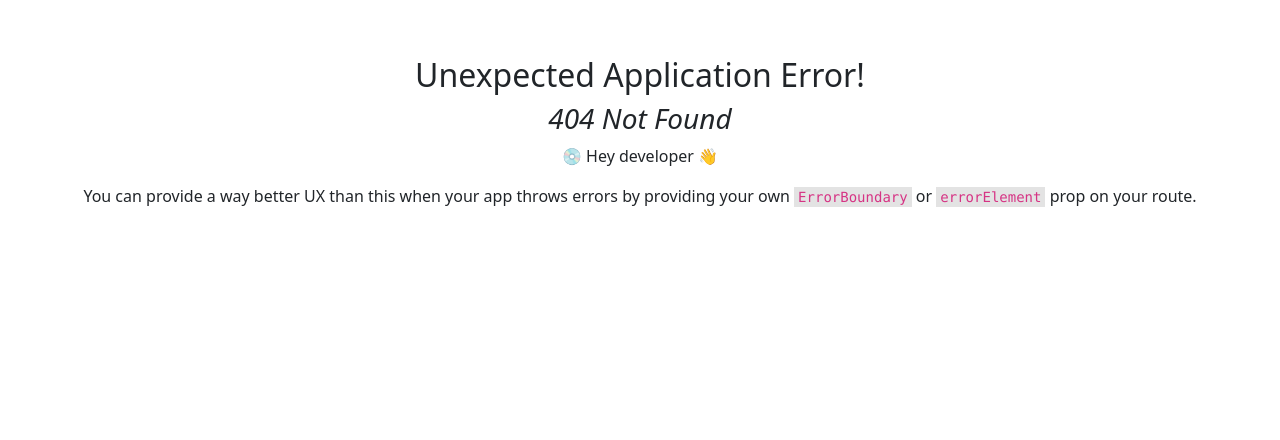
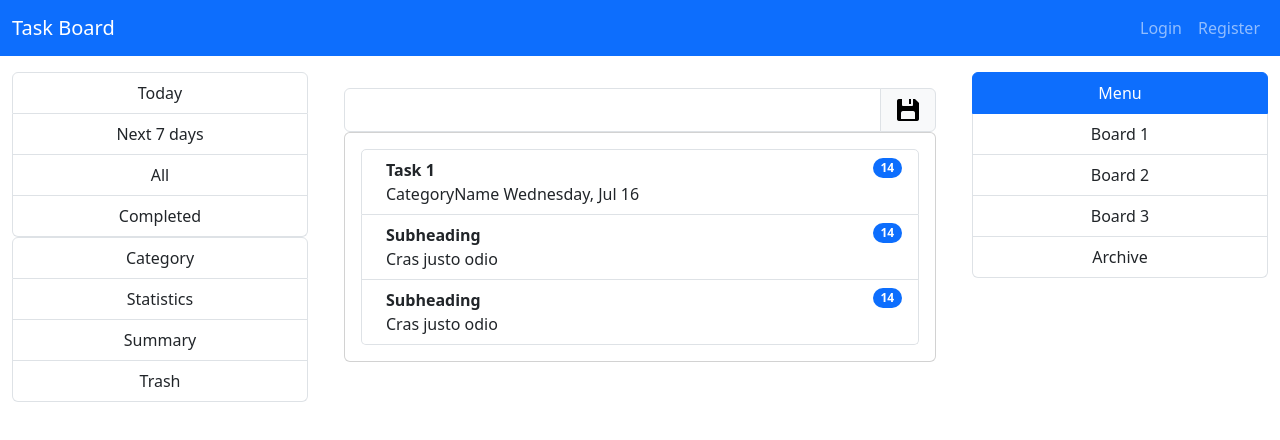
Before and after one commit to Ritesh16/TaskBoard, a React (Vite) app in the folder TaskBoard.Web/: page /home in a window 1280 px wide. Before the commit this address had no page. Shown: the top 440 px of the page. Built offline with nearby package versions, Linux system fonts and the light colour scheme.

Commit message:
Adding userhome page

```diff
--- a/TaskBoard.Web/src/app/layout/App.css
+++ b/TaskBoard.Web/src/app/layout/App.css
@@ -63,6 +63,7 @@
 .center-content {
   width: 100%;
   max-width: 980px; /* keeps main area readable */
+  text-align: left;
 }
 
 /* Responsive: stack columns on small screens */
--- a/TaskBoard.Web/src/app/layout/App.tsx
+++ b/TaskBoard.Web/src/app/layout/App.tsx
@@ -4,6 +4,7 @@ import 'bootstrap/dist/css/bootstrap.min.css';
 import { Outlet } from 'react-router-dom';
 import { useLocation } from 'react-router';
 import HomePage from '../../features/home/HomePage';
+import { Col, Container, ListGroup, Row } from 'react-bootstrap';
 
 function App() {
   const location = useLocation();
@@ -12,7 +13,37 @@ function App() {
     <>
       <NavBar />
       {location.pathname === '/' ? <HomePage /> : (
+        <Container fluid className='mt-3'>
+          <Row>
+            <Col sm>
+              <ListGroup>
+                <ListGroup.Item action href="#board/1">Today</ListGroup.Item>
+                <ListGroup.Item action href="#board/2">Next 7 days</ListGroup.Item>
+                <ListGroup.Item action href="#board/3">All</ListGroup.Item>
+                <ListGroup.Item action href="#archive">Completed</ListGroup.Item>
+              </ListGroup>
+                <ListGroup>
+                <ListGroup.Item action href="#board/1">Category</ListGroup.Item>
+                <ListGroup.Item action href="#board/2">Statistics</ListGroup.Item>
+                <ListGroup.Item action href="#board/3">Summary</ListGroup.Item>
+                <ListGroup.Item action href="#archive">Trash</ListGroup.Item>
+              </ListGroup>
+            </Col>
+            <Col sm={6}>
               <Outlet />
+            </Col>
+            <Col sm>
+              <ListGroup>
+                <ListGroup.Item active>Menu</ListGroup.Item>
+                <ListGroup.Item action href="#board/1">Board 1</ListGroup.Item>
+                <ListGroup.Item action href="#board/2">Board 2</ListGroup.Item>
+                <ListGroup.Item action href="#board/3">Board 3</ListGroup.Item>
+                <ListGroup.Item action href="#archive">Archive</ListGroup.Item>
+              </ListGroup>
+            </Col>
+          </Row>
+        </Container>
+
       )}
 
     </>
--- a/TaskBoard.Web/src/app/router/Routes.tsx
+++ b/TaskBoard.Web/src/app/router/Routes.tsx
@@ -2,6 +2,7 @@ import { createBrowserRouter } from "react-router-dom";
 import App from "../layout/App";
 import Register from "../../features/account/Register";
 import Login from "../../features/account/Login";
+import UserHome from "../../features/home/UserHome";
 
 export const router = createBrowserRouter([
     {
@@ -10,6 +11,7 @@ export const router = createBrowserRouter([
         children: [
             { path: 'login', element: <Login /> },
             { path: 'register', element: <Register /> },
+            { path: 'home', element: <UserHome /> },
         ]
     }
 ]);
--- a/TaskBoard.Web/src/features/account/Login.tsx
+++ b/TaskBoard.Web/src/features/account/Login.tsx
@@ -1,5 +1,3 @@
-import { useState } from "react";
-import type { ChangeEvent, FormEvent } from "react";
 import { Button, Col, Container, FloatingLabel, Row } from "react-bootstrap";
 import Form from "react-bootstrap/esm/Form";
 import { useNavigate } from "react-router-dom";
--- a/TaskBoard.Web/src/features/home/UserHome.tsx
+++ b/TaskBoard.Web/src/features/home/UserHome.tsx
@@ -1,45 +1,74 @@
-import { Col, Container, Dropdown, ListGroup, Row } from 'react-bootstrap'
+import { Badge, Col, Container, Dropdown, Form, InputGroup, ListGroup, Row } from 'react-bootstrap';
+import logo from '../../assets/save.png';
 
 export default function UserHome() {
     return (
         <Container fluid className='mt-3'>
             <Row>
-        <Col sm>
-           <ListGroup>
-            <ListGroup.Item active>Menu</ListGroup.Item>
-            <ListGroup.Item action href="#board/1">Board 1</ListGroup.Item>
-            <ListGroup.Item action href="#board/2">Board 2</ListGroup.Item>
-            <ListGroup.Item action href="#board/3">Board 3</ListGroup.Item>
-            <ListGroup.Item action href="#archive">Archive</ListGroup.Item>
-          </ListGroup>
+                <Col>
+                    <Form.Group as={Col} controlId="validationCustomUsername">
+                        <InputGroup hasValidation>
+                            <Form.Control
+                                type="text"
+                                aria-describedby="inputGroupPrepend"
+                                required
+                            />
+                            <InputGroup.Text id="inputGroupPrepend">
+                                <img src={logo} alt="Logo" />
+                            </InputGroup.Text>
+                            <Form.Control.Feedback type="invalid">
+                                Please choose a username.
+                            </Form.Control.Feedback>
+                        </InputGroup>
+                    </Form.Group>
                 </Col>
-        <Col sm={6}>
+            </Row>
+            <Row>
+                <Col>
                     <main className="center-wrap">
                         <div className="center-content">
                             <div className="card p-3">
-              <h2>Overview</h2>
-              <p>This is the main content area. Replace with your boards or data view.</p>
-              <Dropdown>
-                <Dropdown.Toggle variant="secondary" id="dropdown-basic">
-                  Example Actions
-                </Dropdown.Toggle>
-                <Dropdown.Menu>
-                  <Dropdown.Item href="#/action-1">Action</Dropdown.Item>
-                  <Dropdown.Item href="#/action-2">Another action</Dropdown.Item>
-                </Dropdown.Menu>
-              </Dropdown>
+                                <ListGroup as="ol">
+                                    <ListGroup.Item
+                                        as="li"
+                                        className="d-flex justify-content-between align-items-start"
+                                    >
+                                        <div className="ms-2 me-auto">
+                                            <div className="fw-bold">Task 1</div>
+                                            CategoryName Wednesday, Jul 16
+                                        </div>
+                                        <Badge bg="primary" pill>
+                                            14
+                                        </Badge>
+                                    </ListGroup.Item>
+                                    <ListGroup.Item
+                                        as="li"
+                                        className="d-flex justify-content-between align-items-start"
+                                    >
+                                        <div className="ms-2 me-auto">
+                                            <div className="fw-bold">Subheading</div>
+                                            Cras justo odio
+                                        </div>
+                                        <Badge bg="primary" pill>
+                                            14
+                                        </Badge>
+                                    </ListGroup.Item>
+                                    <ListGroup.Item
+                                        as="li"
+                                        className="d-flex justify-content-between align-items-start"
+                                    >
+                                        <div className="ms-2 me-auto">
+                                            <div className="fw-bold">Subheading</div>
+                                            Cras justo odio
+                                        </div>
+                                        <Badge bg="primary" pill>
+                                            14
+                                        </Badge>
+                                    </ListGroup.Item>
+                                </ListGroup>
                             </div>
                         </div>
                     </main>
-        </Col>
-        <Col sm>
-          <ListGroup>
-            <ListGroup.Item active>Menu</ListGroup.Item>
-            <ListGroup.Item action href="#board/1">Board 1</ListGroup.Item>
-            <ListGroup.Item action href="#board/2">Board 2</ListGroup.Item>
-            <ListGroup.Item action href="#board/3">Board 3</ListGroup.Item>
-            <ListGroup.Item action href="#archive">Archive</ListGroup.Item>
-          </ListGroup>
                 </Col>
             </Row>
         </Container>
```
Also changed, not shown: TaskBoard.Web/src/assets/save.png (added). Lines whose indentation alone changed are shown as unchanged.
